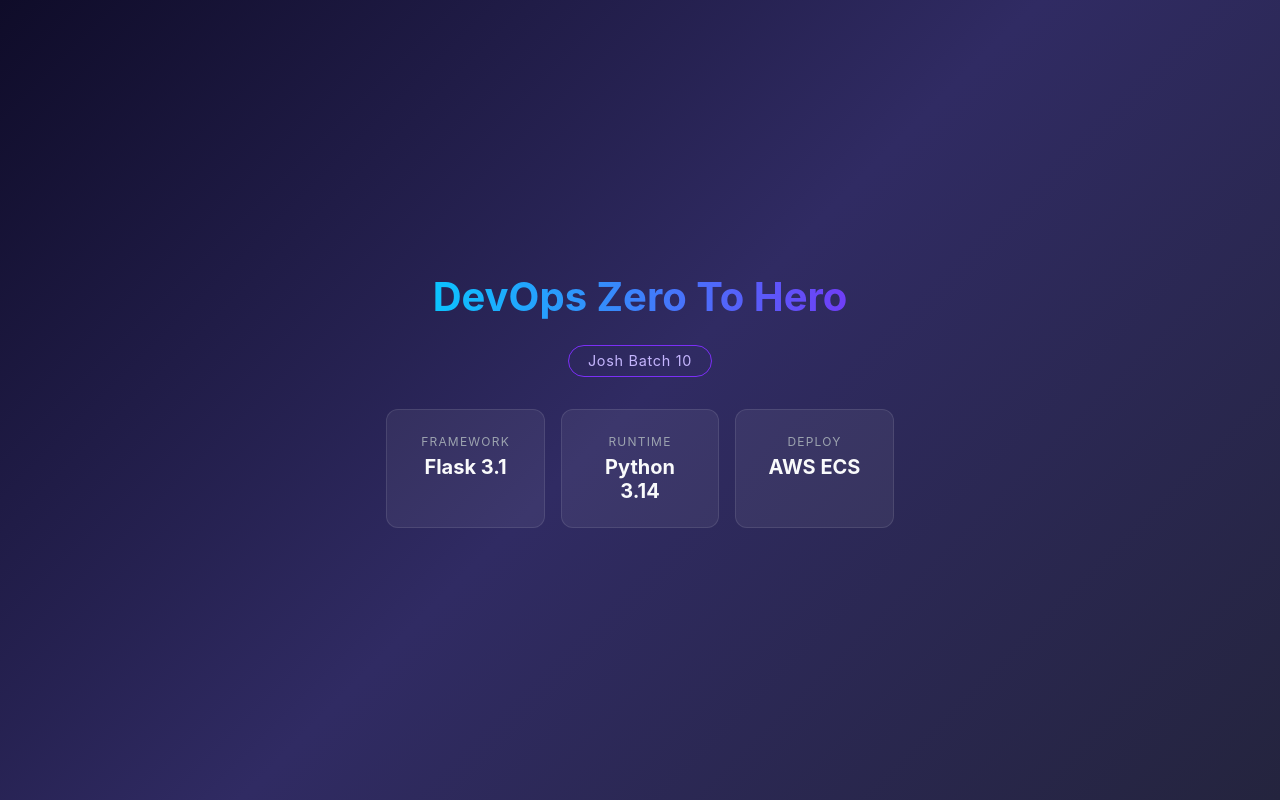
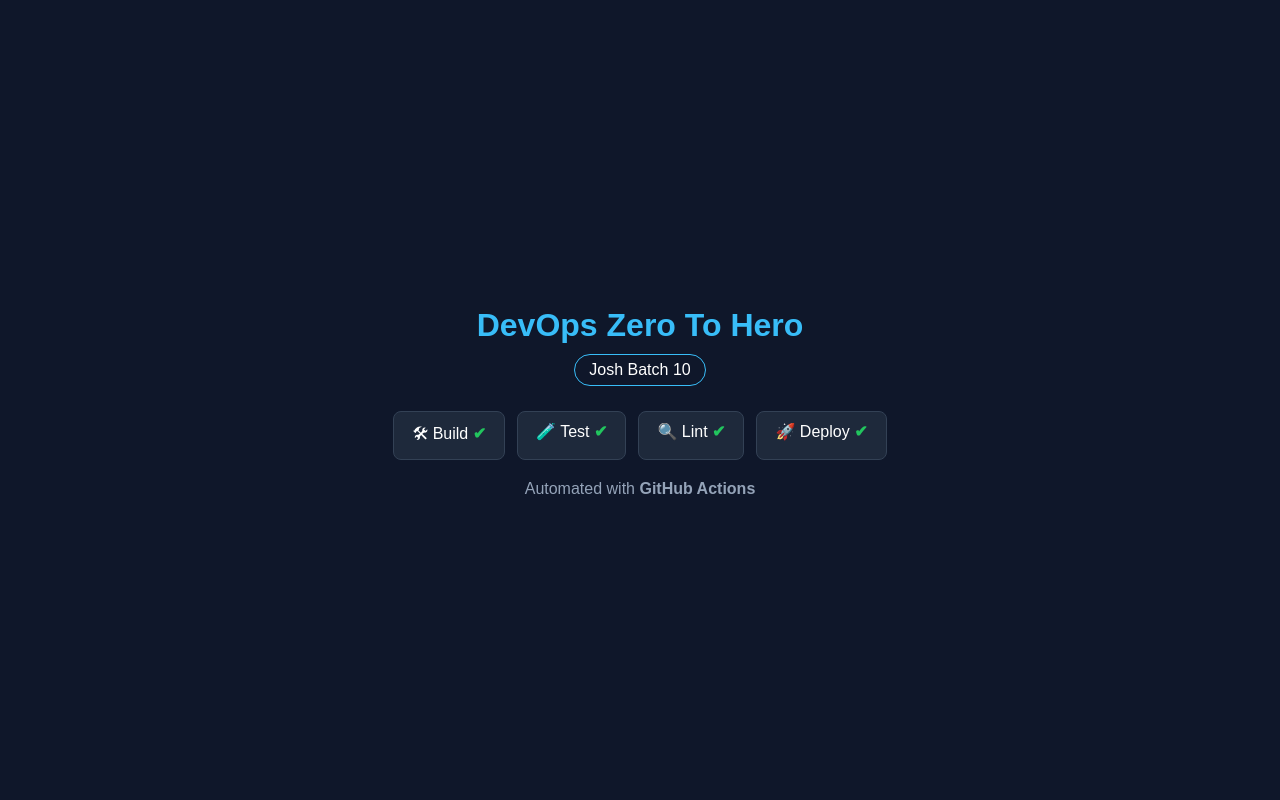
Before and after one commit to patilmanjunathgowd2601-gif/github-actions, a Flask app: page / in a window 1280 px wide. Run offline with Flask 3, Linux system fonts and the light colour scheme.

Commit message:
updated index.html file

```diff
--- a/templates/index.html
+++ b/templates/index.html
@@ -3,86 +3,59 @@
 <head>
 <meta charset="UTF-8">
 <meta name="viewport" content="width=device-width, initial-scale=1.0">
-    <title>DevOps Zero To Hero</title>
+<title>MANJUNATH</title>
+
 <style>
-        * { margin: 0; padding: 0; box-sizing: border-box; }
-        body {
-            min-height: 100vh;
-            display: flex;
-            align-items: center;
-            justify-content: center;
-            background: linear-gradient(135deg, #0f0c29, #302b63, #24243e);
-            font-family: -apple-system, BlinkMacSystemFont, "Segoe UI", Roboto, Helvetica, Arial, sans-serif;
-            color: #e0e0e0;
+body{
+    margin:0;
+    display:flex;
+    justify-content:center;
+    align-items:center;
+    height:100vh;
+    font-family:Arial,sans-serif;
+    background:#0f172a;
+    color:#fff;
 }
-        .container {
-            text-align: center;
-            padding: 2rem;
-            max-width: 640px;
+.container{text-align:center;}
+h1{color:#38bdf8;margin-bottom:10px;}
+.badge{
+    display:inline-block;
+    padding:6px 14px;
+    border:1px solid #38bdf8;
+    border-radius:20px;
+    margin-bottom:25px;
 }
-        h1 {
-            font-size: 2.5rem;
-            margin-bottom: 0.5rem;
-            background: linear-gradient(90deg, #00d2ff, #7b2ff7);
-            -webkit-background-clip: text;
-            -webkit-text-fill-color: transparent;
+.status{
+    display:flex;
+    gap:12px;
+    justify-content:center;
+    flex-wrap:wrap;
 }
-        .badge {
-            display: inline-block;
-            margin: 1rem 0 2rem;
-            padding: 0.4rem 1.2rem;
-            border: 1px solid #7b2ff7;
-            border-radius: 999px;
-            font-size: 0.9rem;
-            color: #c4b5fd;
-            letter-spacing: 0.05em;
+.status div{
+    padding:10px 18px;
+    border:1px solid #334155;
+    border-radius:8px;
+    background:#1e293b;
 }
-        .cards {
-            display: flex;
-            gap: 1rem;
-            justify-content: center;
-            flex-wrap: wrap;
-        }
-        .card {
-            background: rgba(255, 255, 255, 0.06);
-            border: 1px solid rgba(255, 255, 255, 0.1);
-            border-radius: 12px;
-            padding: 1.5rem 1.8rem;
-            min-width: 150px;
-            flex: 1;
-        }
-        .card span {
-            display: block;
-            font-size: 0.75rem;
-            text-transform: uppercase;
-            letter-spacing: 0.1em;
-            color: #9ca3af;
-            margin-bottom: 0.4rem;
-        }
-        .card strong {
-            font-size: 1.25rem;
-            color: #f9fafb;
-        }
+.ok{color:#22c55e;font-weight:bold;}
 </style>
 </head>
+
 <body>
 <div class="container">
     <h1>DevOps Zero To Hero</h1>
     <div class="badge">Josh Batch 10</div>
-        <div class="cards">
-            <div class="card">
-                <span>Framework</span>
-                <strong>Flask 3.1</strong>
+
+    <div class="status">
+        <div>🛠 Build <span class="ok">✔</span></div>
+        <div>🧪 Test <span class="ok">✔</span></div>
+        <div>🔍 Lint <span class="ok">✔</span></div>
+        <div>🚀 Deploy <span class="ok">✔</span></div>
     </div>
-            <div class="card">
-                <span>Runtime</span>
-                <strong>Python 3.14</strong>
-            </div>
-            <div class="card">
-                <span>Deploy</span>
-                <strong>AWS ECS</strong>
-            </div>
-        </div>
+
+    <p style="margin-top:20px;color:#94a3b8;">
+        Automated with <strong>GitHub Actions</strong>
+    </p>
 </div>
 </body>
 </html>
```
Lines whose indentation alone changed are shown as unchanged.
